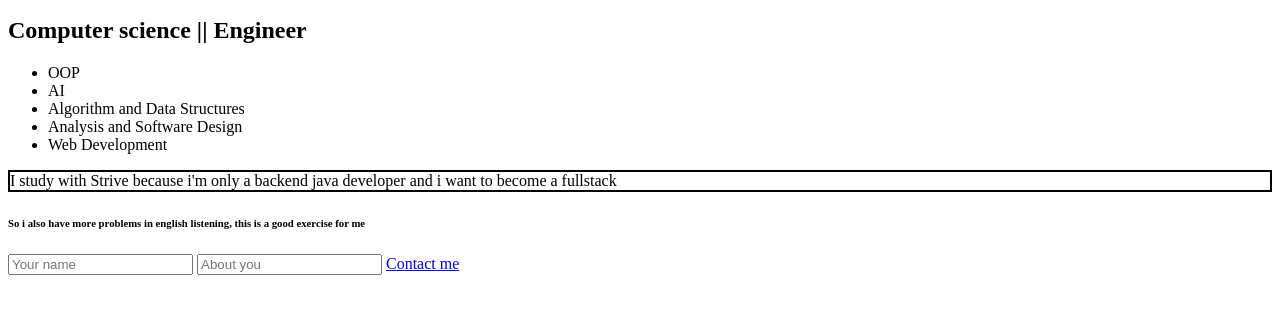
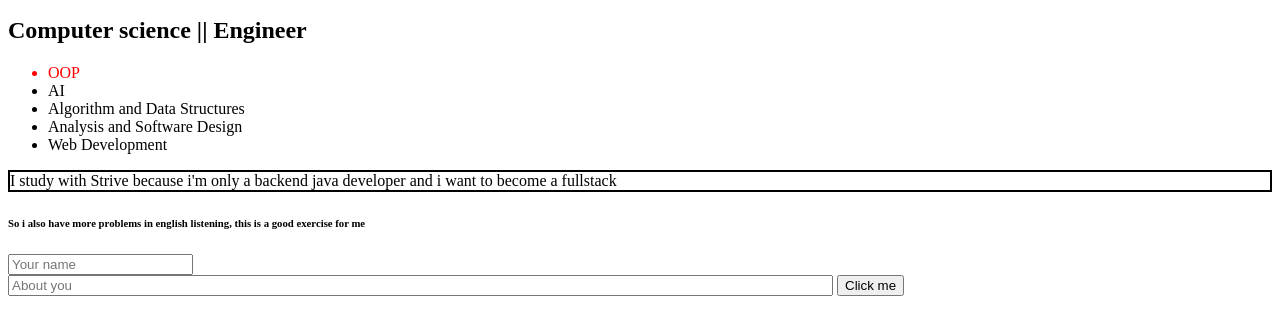
Before and after one commit to mauriziociottilli1984/StriveRepo, a plain HTML site: page index.html in a window 1280 px wide. Shown: the part 133-468 px from the top of the page. Drawn offline with Linux system fonts and the light colour scheme.

Commit message:
third page

```diff
--- a/index.html
+++ b/index.html
@@ -8,12 +8,12 @@
 </head>
 
 <body>
-    <div class="">
+    <div>
         <h1>My name is Maurizio</h1>
         <img src="img/imgfb.jpg" alt="Maurizio Ciottilli image" height="64" width="64"/>
         <h2>Computer science || Engineer</h2>
         <ul>
-            <li> OOP </li>
+            <li style="color: red;"> OOP </li>
             <li> AI </li>
             <li>Algorithm and Data Structures</li>
             <li>Analysis and Software Design</li>
@@ -22,10 +22,10 @@
     </div>
     <p>I study with Strive because i'm only a backend java developer and i want to become a fullstack</p>
     <h6>So i also have more problems in english listening, this is a good exercise for me</h6>
-    <form title="Nice to meet you" >
-        <input type="text" placeholder="Your name"/>
-        <input type="textarea" placeholder="About you">
-        <a href="second.html">Contact me</a>
+    <form action="second.html" method="get">
+        <input type="text" placeholder="Your name"/> <br>
+        <input type="textarea" size="100" placeholder="About you">
+        <input type="submit"  value="Click me">
     </form>
 
 </body>
```
Also changed, not shown: third.html (added, +11 -0 lines).
